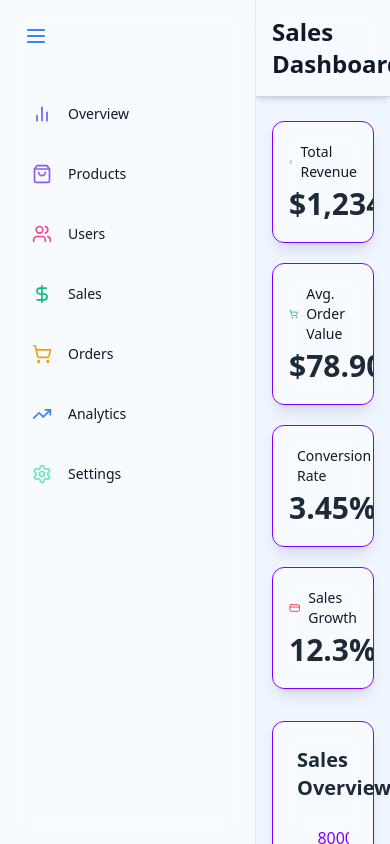
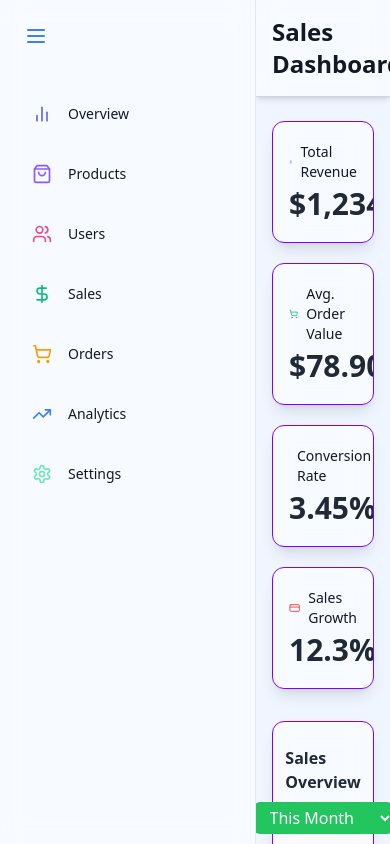
Before and after one commit to Ndukwechima/Modern-React-Admin-dashboard-UI, a React (Vite) app: page /sales in a window 390 px wide. Built offline with nearby package versions, Linux system fonts and the light colour scheme.

Commit message:
Updated the responsiveness

```diff
--- a/src/components/Analytics/RevenueChart.jsx
+++ b/src/components/Analytics/RevenueChart.jsx
@@ -31,8 +31,8 @@ const RevenueChart = () => {
       animate={{ opacity: 1, y: 0 }}
       transition={{ delay: 0.2 }}
     >
-      <div className="flex justify-between items-center mb-6">
-        <h2 className="text-xl font-semibold text-gray-800">
+      <div className="flex flex-col sm:flex-row justify-between items-center mb-6">
+        <h2 className="md:text-xl font-semibold text-gray-800 whitespace-nowrap py-2">
           Revenue vs Target
         </h2>
         <select
--- a/src/components/Analytics/UserRetention.jsx
+++ b/src/components/Analytics/UserRetention.jsx
@@ -24,7 +24,9 @@ const userRetentionData = [
 const UserRetention = () => {
   return (
     <motion.div
-      className="bg-white bg-opacity-50 backdrop-filter backdrop-blur-lg shadow-lg rounded-xl p-6 border border-[#8000FF]"
+      className="bg-white bg-opacity-50 backdrop-filter
+      backdrop-blur-lg shadow-lg rounded-xl p-6 border
+      border-[#8000FF]"
       initial={{ opacity: 0, y: 20 }}
       animate={{ opacity: 1, y: 0 }}
       transition={{ delay: 0.5 }}
--- a/src/components/Orders/OrdersTable.jsx
+++ b/src/components/Orders/OrdersTable.jsx
@@ -89,7 +89,7 @@ const OrdersTable = () => {
           <input
             type="text"
             placeholder="Search orders..."
-            className="w-56 md:w-60 bg-[#8000FF] text-white placeholder-white rounded-lg pl-10 pr-4 py-2 focus:outline-none focus:ring-2 focus:ring-blue-500"
+            className="w-40 sm:w-60 bg-[#8000FF] text-white placeholder-white rounded-lg pl-10 pr-4 py-2 focus:outline-none focus:ring-2 focus:ring-blue-500"
             value={searchTerm}
             onChange={handleSearch}
           />
--- a/src/components/Products/ProductTable.jsx
+++ b/src/components/Products/ProductTable.jsx
@@ -74,7 +74,7 @@ const ProductsTable = () => {
           <input
             type="text"
             placeholder="Search products..."
-            className="w-60 bg-[#8000FF] text-white placeholder-white rounded-lg pl-10 pr-4 py-2 focus:outline-none focus:ring-2 focus:ring-blue-500"
+            className="w-44 sm:w-60 bg-[#8000FF] text-white placeholder-white rounded-lg pl-10 pr-4 py-2 focus:outline-none focus:ring-2 focus:ring-blue-500"
             onChange={handleSearch}
             value={searchTerm}
           />
--- a/src/components/Sales/SalesOverviewChart.jsx
+++ b/src/components/Sales/SalesOverviewChart.jsx
@@ -30,8 +30,8 @@ const SalesOverviewChart = () => {
       animate={{ opacity: 1, y: 0 }}
       transition={{ delay: 0.2 }}
     >
-      <div className="flex items-center justify-between mb-6">
-        <h2 className="text-xl font-semibold text-gray-800">Sales Overview</h2>
+      <div className="flex flex-col md:flex-row items-center justify-between mb-6">
+        <h2 className="sm:text-xl font-semibold text-gray-800 pb-2">Sales Overview</h2>
 
         <select
           className="bg-green-500 text-white rounded-md px-3 py-1 focus:outline-none focus:ring-2
--- a/src/components/Users/UsersTable.jsx
+++ b/src/components/Users/UsersTable.jsx
@@ -68,7 +68,7 @@ const UsersTable = () => {
           <input
             type="text"
             placeholder="Search users..."
-            className="w-60 bg-[#8000FF] text-white placeholder-white rounded-lg pl-10 pr-4 py-2 focus:outline-none focus:ring-2 focus:ring-blue-500"
+            className="w-44 sm:w-60 bg-[#8000FF] text-white placeholder-white rounded-lg pl-10 pr-4 py-2 focus:outline-none focus:ring-2 focus:ring-blue-500"
             value={searchTerm}
             onChange={handleSearch}
           />
```
